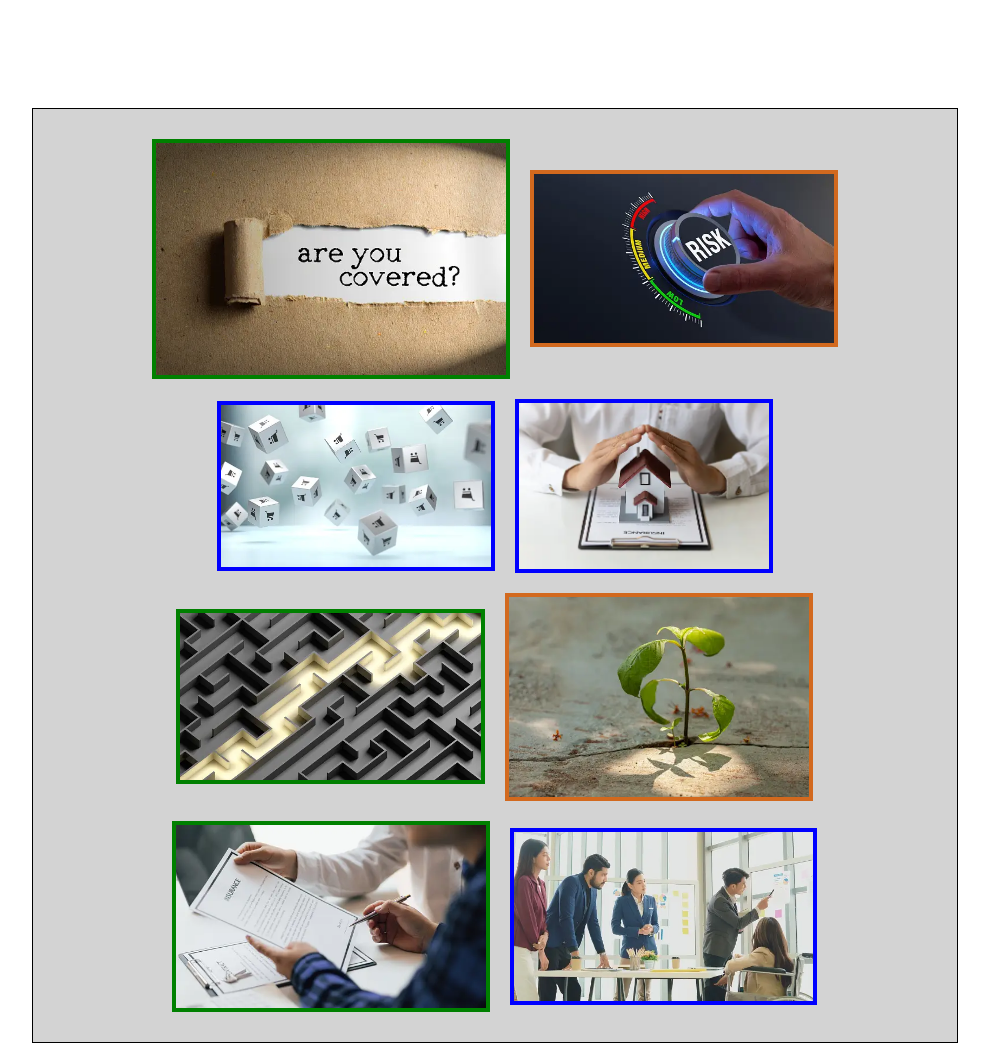
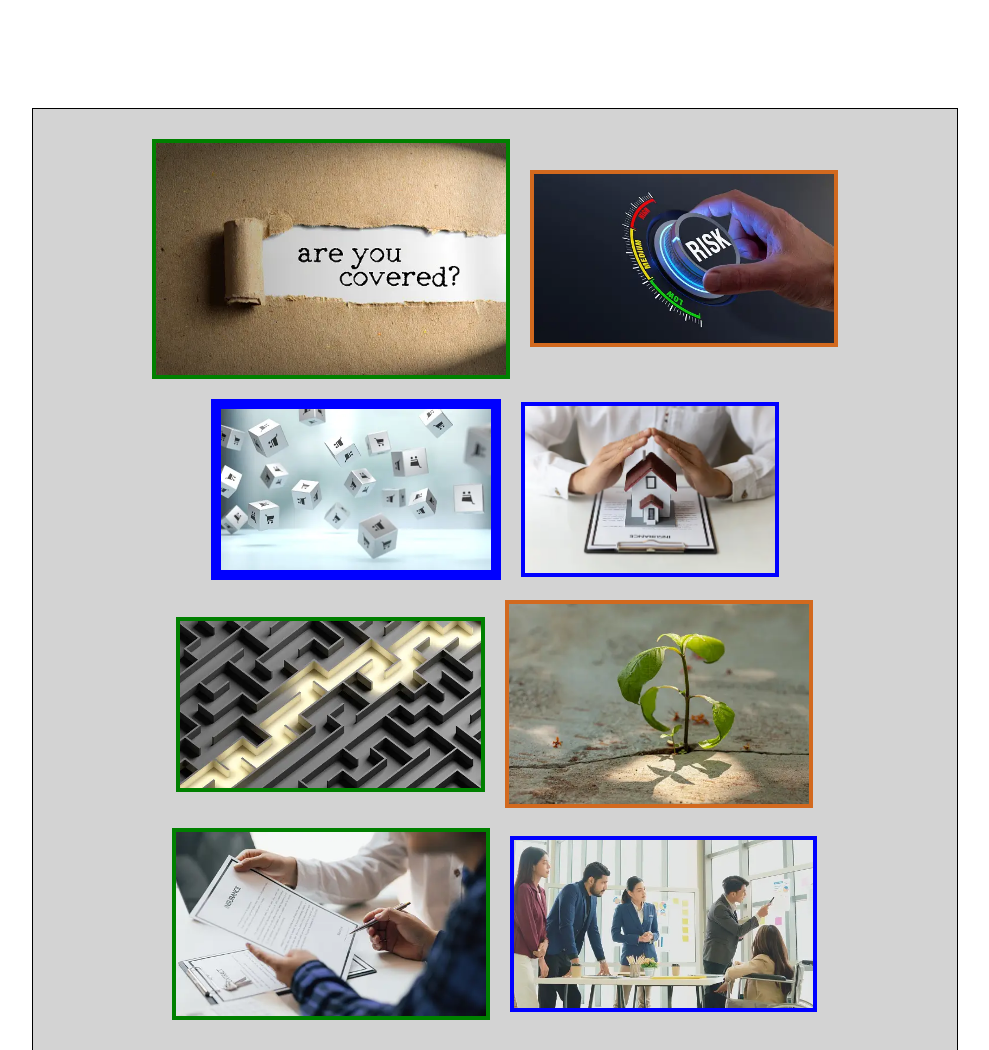
Before and after one commit to dgutper960/Manejo-DOM-JavaScript, a plain HTML site: page Ejercicios Practicos/02-asignando clases dinamicamente/index.html in a window 1280 px wide. Shown: the top 1050 px of the page, without its empty margins (145-1134 px from the left). Drawn offline with Linux system fonts and the light colour scheme.

Commit message:
depuracion actividades 1 y 2

```diff
--- a/Ejercicios Practicos/02-asignando clases dinamicamente/index.html
+++ b/Ejercicios Practicos/02-asignando clases dinamicamente/index.html
@@ -38,6 +38,15 @@
             }
         });
         // NOTA: HEMOS TENIDO QUE QUITAR LOS PX A LOS WIDTH PORQUE NO LOS DETECTAVA BIEN
+
+        /*
+        SI POR EL MOTIVO QUE FUESE QUISIERA SOLO EL PRIMER ELEMENTO DE LA CLASSE B USARIA EL querySelector()
+        */
+        let classB = document.querySelector(".B");
+       /*
+       Ahora con classB manipulo solo el primer elemento de la clase B que se encuentre
+       */
+      classB.style.border = "10px solid blue";
     </script>
 
 </body>
```
Also changed, not shown: Ejercicios Practicos/01-bordes por nombre de clase/index.html (+9 -0 lines).
